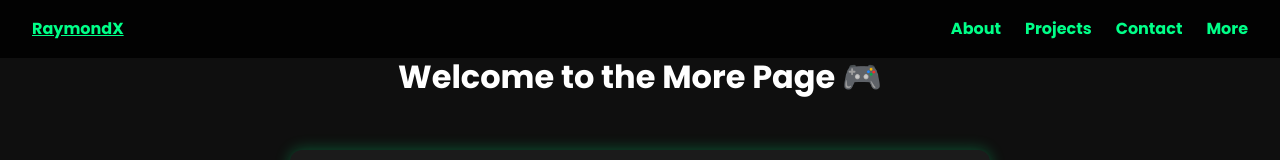
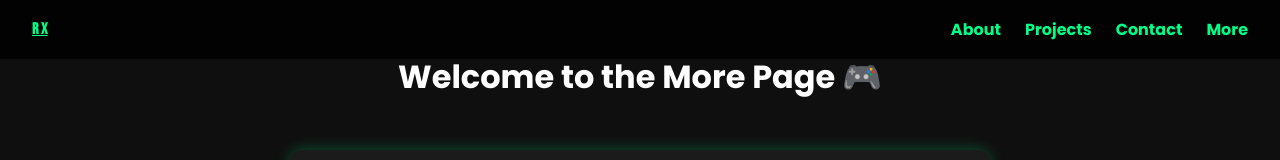
Before and after one commit to raymond-williamsX/portfolio, a website: page more.html in a window 1280 px wide. Shown: the top 160 px of the page. Drawn offline with Linux system fonts and the light colour scheme.

Commit message:
Update more.html

```diff
--- a/more.html
+++ b/more.html
@@ -6,7 +6,7 @@
   <title>RaymondX | More</title>
 <link rel="preconnect" href="https://fonts.googleapis.com">
   <link href="https://fonts.googleapis.com/css2?family=Poppins:wght@400;600;700&display=swap" rel="stylesheet">
-
+<link href="https://fonts.googleapis.com/css2?family=Bebas+Neue&display=swap" rel="stylesheet">
   <style>
     * {
       margin: 0;
@@ -155,7 +155,7 @@ button {
 </head>
 <body>
   <nav>
-    <div class="logo"><a href="index.html" style="color:#00ff88; font-weight: bold;">RaymondX</a></div>
+    <div class="logo"><a href="index.html" style="color:#00ff88; font-weight: bold; font-family: 'Bebas Neue';">R X</a></div>
     <ul>
       <li><a href="index.html">About</a></li>
       <li><a href="project.html">Projects</a></li>
```
